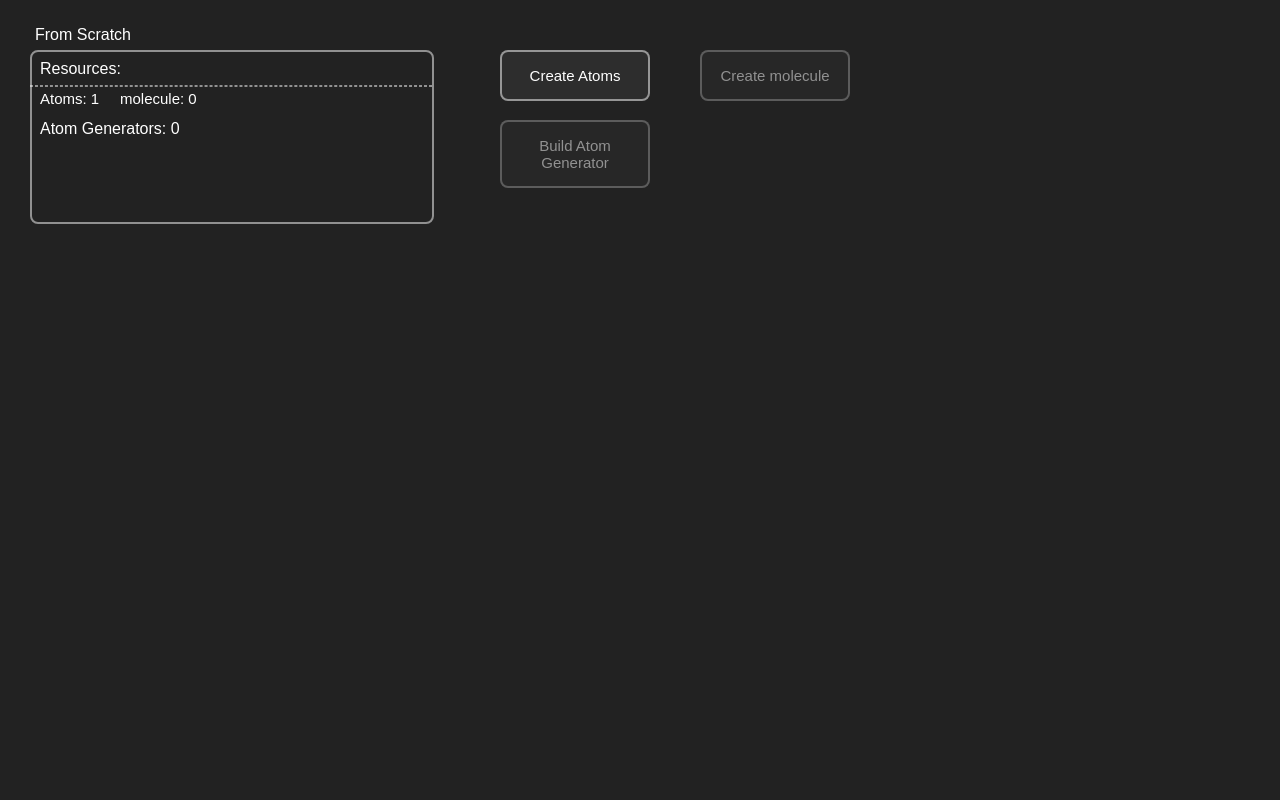
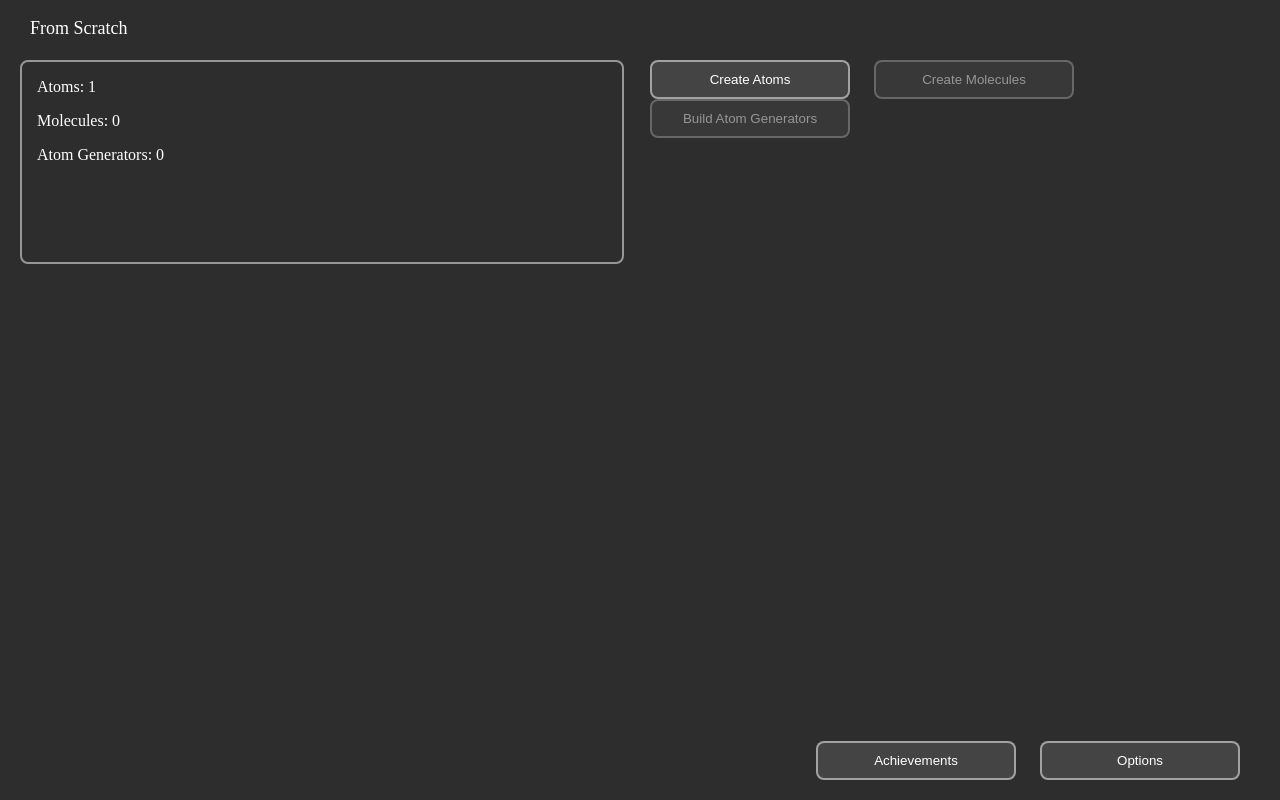
Before and after one commit to Trivasz/Trivasz.github.io, a plain HTML site: page index.html in a window 1280 px wide. Both pictures are taken after a click on the button "Create Atoms". Drawn offline with nearby package versions, Linux system fonts and the light colour scheme.

Commit message:
Overhaul

```diff
--- a/css/Style.css
+++ b/css/Style.css
@@ -1,114 +1,87 @@
 body {
-    background-color: #222222;
-}
-.text{
+    background-color: #2d2d2d;
     color: white;
-    font-size: 15px;
-    font: caption;
     user-select: none;
 }
+
+button {
+    background-color: #444444;
+    border: 2px solid #ffffff80;
+    border-radius: 8px;
+    color: white;
+    padding: 10px;
+    width: 200px;
+    margin-right: 20px;
+}
+
+button:hover {
+    background-color: #252525;
+}
+
+button:active {
+    background-color: #444444;
+}
+
+button:disabled {
+    opacity: 50%;
+}
+
 .tooltip {
     position: relative;
-    display: inline-block;
 }
+
 .tooltip .tooltiptext {
     visibility: collapse;
-    width: 150px;
-    background-color: #2d2d2d;
-    color: white;
-    border: 2px dotted rgba(255, 255, 255, 0.500);
+    width: 120px;
+    background-color: #252525;
+    color: #fff;
     text-align: center;
+    border: 2px solid #ffffff80;
+    border-radius: 8px;
     padding: 5px 0;
-    border-radius: 8px;
+
     position: absolute;
-    top: 120%;
-    left: 0%;
+    z-index: 1;
+    top: 130%;
+    left: 50%;
+    margin-left: -60px;
 }
-.tooltip:hover .tooltiptext{
+
+.tooltip:hover .tooltiptext {
     visibility: visible;
 }
-.button {
-    background-color: #2d2d2d;
-    border: 2px solid rgba(255, 255, 255, 0.500);
+
+.title {
+    position: fixed;
+    font-size: large;
+    top: 0;
+    left: 30px;
+}
+
+.menus {
+    position: fixed;
+    bottom: 20px;
+    right: 20px;
+}
+
+.resources {
+    position: fixed;
+    height: 200px;
+    width: 600px;
+    border: 2px solid #ffffff80;
     border-radius: 8px;
-    color: white;
-    padding: 15px;
-    text-align: center;
-    font-size: 15px;
-    cursor: pointer;
-    transition-duration: 0.4s;
-    user-select: none;
-    width: 150px;
+    top: 60px;
+    left: 20px;
 }
-.button:hover {
-    background-color: #1e2220;
+
+.actions {
+    position: fixed;
+    column-gap: 20px;
+    top: 60px;
+    left: 650px;
 }
-.button:active {
-    background-color: #2d2d2d;
+
+.atoms, .molecules, .atom-gens {
+    position: relative;
+    left: 15px;
 }
-.button:disabled{
-    opacity: 50%;
-}
-.game_title{
-    position: absolute;
-    top: 15px;
-    left: 35px;
-    color: white;
-    font-size: 20px;
-    font: caption;
-    user-select: none;
-}
-.resource_area{
-    height: 170px;
-    width: 400px;
-    position: absolute;
-    top: 50px;
-    left: 30px;
-    border: 2px solid rgba(255, 255, 255, 0.500);
-    border-radius: 8px;
-}
-.resources_text{
-    position: absolute;
-    top: 60px;
-    left: 40px;
-}
-.divider{
-    position: absolute;
-    height: 0px;
-    width: 400px;
-    top: 85px;
-    left: 30px;
-    border: 1px dashed rgba(255, 255, 255, 0.500);
-}
-.atoms_amount{
-    position: absolute;
-    top: 90px;
-    left: 40px;
-    font-size: 15px;
-}
-.atoms_button{
-    position: absolute;
-    top: 50px;
-    left: 500px;
-}
-.molecule_amount{
-    position: absolute;
-    top: 90px;
-    left: 120px;
-    font-size: 15px;
-}
-.molecule_button{
-    position: absolute;
-    top: 50px;
-    left: 700px;
-}
-.atom_generator{
-    position: absolute;
-    top: 120px;
-    left: 500px;
-}
-.atom_generator_amount{
-    position: absolute;
-    top: 120px;
-    left: 40px;
-}
--- a/index.html
+++ b/index.html
@@ -1,20 +1,29 @@
-<!DOCTYPE html>
 <html>
-    <head>
-        <title>From Scratch</title>
-        <link rel="stylesheet" href="css/Style.css">
-        <script src="js/main.js"></script>
-    </head>
-    <body>
-        <h1 class="game_title">From Scratch</h1>
-        <div class="resource_area"></div>
-        <div class="text resources_text">Resources:</div>
-        <div class="divider"></div>
-        <div id="atoms_txt" class="text atoms_amount">Atoms: 0</div>
-        <button type="button" id="atoms_btn" class="button atoms_button">Create Atoms</button>
-        <div id="molecule_txt" class="text molecule_amount">molecule: 0</div>
-        <button type="button" id="molecule_btn" class="tooltip button molecule_button">Create molecule<span id="molecule_btn_tt" class="tooltiptext">Cost: 10 Atoms</span></button>
-        <div id="atom_gen_txt" class="text atom_generator_amount">Atom Generators: 0</div>
-        <button type="button" id="atom_gen_btn" class="tooltip button atom_generator">Build Atom Generator<span id="atom_gen_btn_tt" class="tooltiptext">Cost: 15 Atoms</span></button>
-    </body>
+<head>
+    <title>From Scratch</title>
+    <link rel="stylesheet" href="css/style.css">
+    <script src="https://ajax.googleapis.com/ajax/libs/jquery/3.7.1/jquery.min.js"></script>
+    <script src="js/index.js"></script>
+</head>
+<body>
+    <div class="content">
+        <p class="title">From Scratch</p>
+        <div class="resources">
+            <p id="atoms" class="atoms">Atoms: 0</p>
+            <p id="molecules" class="molecules">Molecules: 0</p>
+            <p id="atom-gens" class="atom-gens">Atom Generators: 0</p>
+        </div>
+        <div class="actions">
+            <button id="create-atoms" class="create-atoms">Create Atoms</button>
+            <button id="create-molecules" class="create-molecules tooltip">Create Molecules
+                <span id="molecules-tt" class="tooltiptext">Cost: 10 Atoms</span></button>
+            <button id="create-atom-gen" class="create-atom-gen tooltip">Build Atom Generators
+                <span id="atom-gens-tt" class="tooltiptext">Cost: 15 Atoms</span></button>
+        </div>
+        <div class="menus">
+            <button id="achievements" class="achievements">Achievements</button>
+            <button id="options" class="options">Options</button>
+        </div>
+    </div>
+</body>
 </html>
--- /dev/null
+++ b/js/index.js
@@ -0,0 +1,66 @@
+$(document).ready(function(){
+    var atoms = 0
+    var molecules = 0
+    var atom_gens = 0
+    var molecules_price = 10
+    var atom_gens_price = 15
+
+    setInterval(check, 10)
+    setInterval(tick, 1000)
+
+    $("#create-atoms").click(function(){
+        atoms += 1
+        updateinventory()
+    })
+
+    $("#create-molecules").click(function(){
+        let modify = 1.2
+        atoms = atoms - molecules_price
+        molecules += 1
+        molecules_price = (molecules_price + 2) * modify
+        molecules_price = Math.floor(molecules_price)
+        updateinventory()
+        updatetooltip()
+    })
+
+    $("#create-atom-gen").click(function(){
+        let modify = 1.6
+        atoms = atoms - atom_gens_price
+        atom_gens += 1
+        atom_gens_price = (atom_gens_price + 2) * modify
+        atom_gens_price = Math.floor(atom_gens_price)
+        updateinventory()
+        updatetooltip()
+    })
+
+    function check(){
+        if (atoms < molecules_price) {
+            $("#create-molecules").prop("disabled", true)
+        } else {
+            $("#create-molecules").prop("disabled", false)
+        }
+        if (atoms < atom_gens_price) {
+            $("#create-atom-gen").prop("disabled", true)
+        } else {
+            $("#create-atom-gen").prop("disabled", false)
+        }
+    }
+
+    function tick() {
+        if (atom_gens >= 1) {
+            atoms = atoms + atom_gens
+            updateinventory()
+        }
+    }
+
+    function updateinventory(){
+        $("#atoms").html("Atoms: " + atoms)
+        $("#molecules").html("Molecules: " + molecules)
+        $("#atom-gens").html("Atom Generators: " + atom_gens)
+    }
+
+    function updatetooltip(){
+        $("#molecules-tt").html("Cost: " + molecules_price + " Atoms")
+        $("#atom-gens-tt").html("Cost: " + atom_gens_price + " Atoms")
+    }
+})
--- a/js/main.js
+++ /dev/null
@@ -1,49 +0,0 @@
-document.addEventListener('DOMContentLoaded', function() {
-    let atom_amount = 0;
-    let molecule_amount = 0;
-    let atom_gen_amount = 0
-    let molecule_cost = 10;
-    let atom_gen_cost = 15;
-    const molecule_btn = document.getElementById('molecule_btn');
-    const atom_gen_btn = document.getElementById('atom_gen_btn');
-
-    document.getElementById('atoms_btn').addEventListener("click", () => {
-        atom_amount++
-        document.getElementById('atoms_txt').innerHTML = "Atoms: " + atom_amount
-    });
-
-    document.getElementById('molecule_btn').addEventListener("click", () => {
-        atom_amount = atom_amount - molecule_cost
-        document.getElementById('atoms_txt').innerHTML = "Atoms: " + atom_amount
-        molecule_amount++
-        molecule_cost = molecule_cost + 2
-        document.getElementById('molecule_txt').innerHTML = "Molecules: " + molecule_amount
-        document.getElementById('molecule_btn_tt').innerHTML = "Cost: " + molecule_cost + " Atoms"
-
-    });
-
-    document.getElementById('atom_gen_btn').addEventListener('click', () => {
-        atom_amount = atom_amount - atom_gen_cost
-        document.getElementById('atoms_txt').innerHTML = "Atoms: " + atom_amount
-        atom_gen_amount++
-        atom_gen_cost = atom_gen_cost + (2 * atom_gen_amount)
-        document.getElementById('atom_gen_txt').innerHTML = "Atom Generators: " + atom_gen_amount
-        document.getElementById('atom_gen_btn_tt').innerHTML = "Cost: " + atom_gen_cost + " Atoms"
-    });
-
-    setInterval(check, 10)
-
-    function check(){
-        molecule_btn.disabled = atom_amount < molecule_cost;
-        atom_gen_btn.disabled = atom_amount < atom_gen_cost;
-    }
-
-    setInterval(tick, 1000)
-
-    function tick(){
-        if (atom_gen_amount >= 1) {
-            atom_amount = atom_amount + atom_gen_amount
-            document.getElementById('atoms_txt').innerHTML = "Atoms: " + atom_amount
-        }
-    }
-});
```
